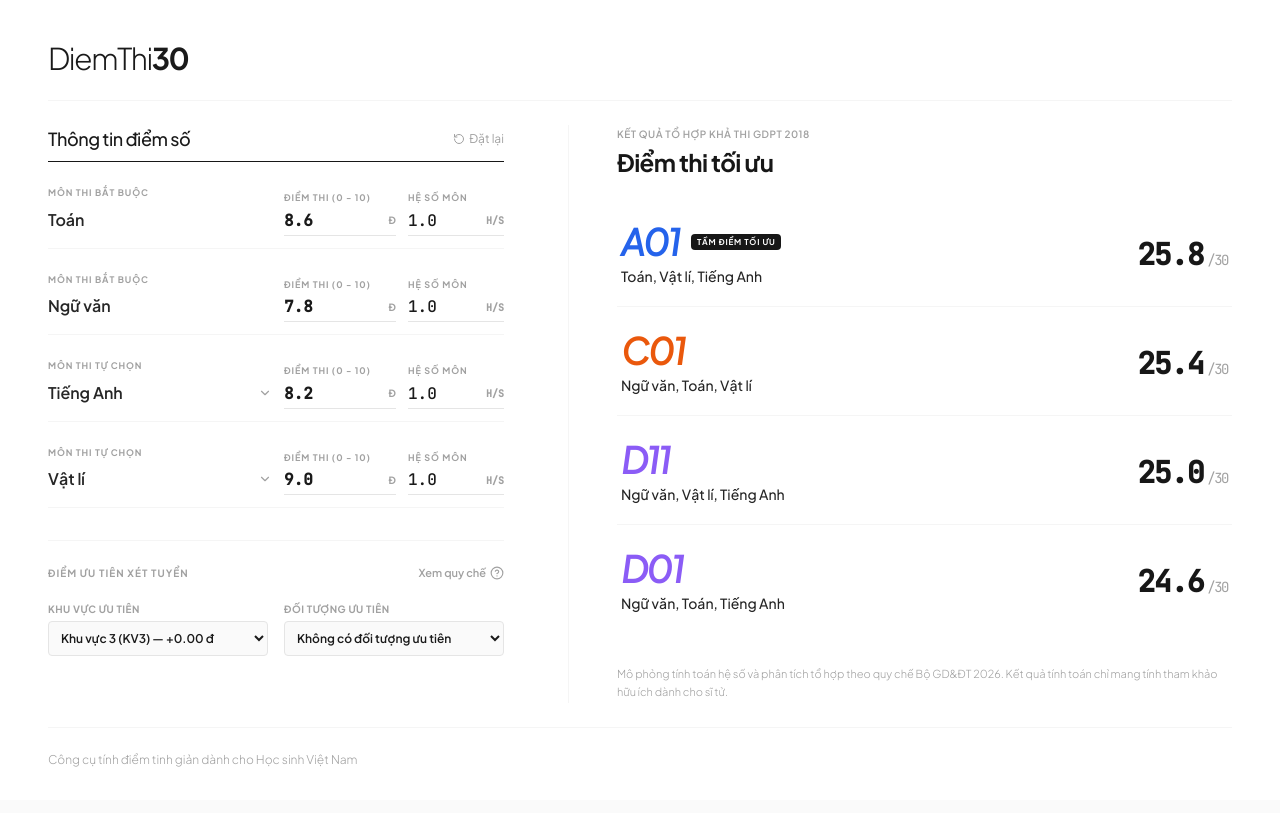
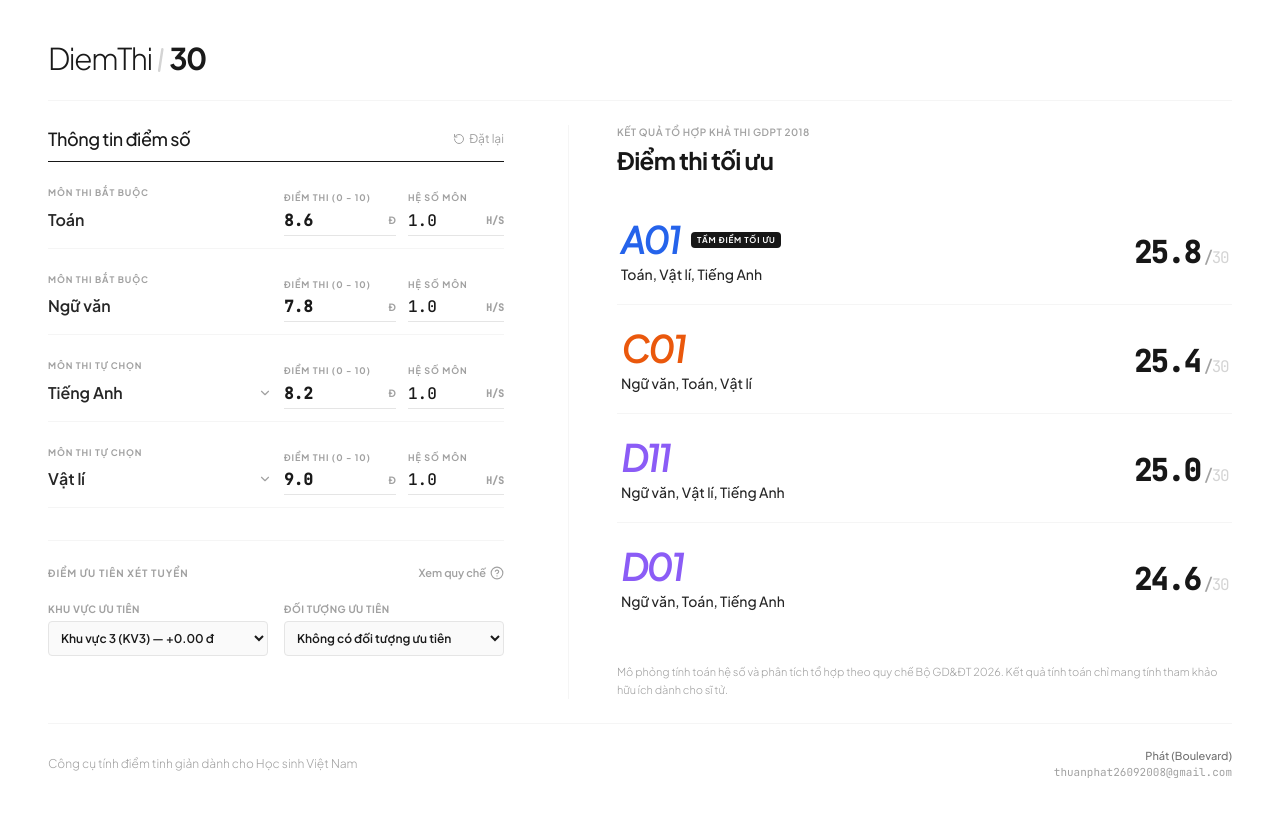
Before and after one commit to boulevardphat/Diemthi30, a React (Vite) app: page / in a window 1280 px wide. Built offline with nearby package versions, Linux system fonts and the light colour scheme.

Commit message:
Add files via upload

```diff
--- a/src/App.tsx
+++ b/src/App.tsx
@@ -426,13 +426,24 @@ export default function App() {
   }, [subjects, hasElectiveDuplicates, basePriorityPoints]);
 
   return (
-    <div id="calculator-root" className="w-full min-h-screen bg-white text-[#1A1A1A] font-sans flex flex-col justify-between px-4 md:px-12 py-8 selection:bg-neutral-900 selection:text-white">
+    <div id="calculator-root" className="w-full min-h-screen bg-white text-[#1A1A1A] font-sans flex flex-col justify-between px-4 md:px-12 py-8 selection:bg-neutral-900 selection:text-white select-none">
 
       {/* Header */}
       <header className="pt-2 pb-6 flex flex-col sm:flex-row justify-between items-baseline border-b border-neutral-100 gap-4">
         <div>
-          <h1 className="text-3xl font-light tracking-tighter">
-            DiemThi<span className="font-bold">30</span>
+          <h1 className="text-3xl font-light tracking-tighter flex items-center select-none">
+            <span>DiemThi</span>
+            <svg
+              className="h-[0.9em] w-[0.45em] mx-0.5 text-neutral-300 self-center translate-y-[0.05em]"
+              viewBox="0 0 10 20"
+              fill="none"
+              stroke="currentColor"
+              strokeWidth="1.8"
+              strokeLinecap="round"
+            >
+              <line x1="3.8" y1="18" x2="6.2" y2="2" />
+            </svg>
+            <span className="font-bold">30</span>
           </h1>
         </div>
       </header>
@@ -532,7 +543,7 @@ export default function App() {
                           onChange={(e) => handleScoreChange(sub.id, e.target.value)}
                           onBlur={() => handleScoreBlur(sub.id)}
                           placeholder="0.0"
-                          className="w-full text-left bg-transparent text-base font-bold font-mono outline-none"
+                          className="w-full text-left bg-transparent text-base font-bold font-mono outline-none select-text"
                           id={`input-score-${sub.id}`}
                         />
                         <span className="text-[10px] text-neutral-400 font-bold ml-1 uppercase">đ</span>
@@ -551,7 +562,7 @@ export default function App() {
                           onChange={(e) => handleMultiplierChange(sub.id, e.target.value)}
                           onBlur={() => handleMultiplierBlur(sub.id)}
                           placeholder="1.0"
-                          className="w-full text-left bg-transparent text-base font-medium font-mono outline-none"
+                          className="w-full text-left bg-transparent text-base font-medium font-mono outline-none select-text"
                           id={`input-multiplier-${sub.id}`}
                         />
                         <span className="text-[10px] text-neutral-400 font-bold ml-1 uppercase font-mono">h/s</span>
@@ -697,7 +708,10 @@ export default function App() {
                     <div className="text-left sm:text-right mt-3 sm:mt-0 flex sm:flex-col justify-between sm:justify-start items-start sm:items-end gap-1 relative z-10 w-full sm:w-auto">
                       <span className="text-3xl font-bold font-mono tracking-tighter text-neutral-900" id={`score-value-${index}`}>
                         {comb.finalScore.toFixed(1)}
-                        <span className="text-sm font-normal text-neutral-400 ml-1">/30</span>
+                        <span className="text-base select-none ml-1 inline-flex items-baseline">
+                          <span className="font-medium text-neutral-400">/</span>
+                          <span className="font-light text-neutral-300">30</span>
+                        </span>
                       </span>
 
                       {comb.actualPriority > 0 && (
@@ -720,9 +734,13 @@ export default function App() {
         </section>
       </main>
 
-      <footer className="border-t border-neutral-100 pt-6 flex flex-col md:flex-row justify-between items-center gap-4 text-xs text-neutral-400 font-light">
+      <footer className="border-t border-neutral-100 pt-6 flex flex-col md:flex-row justify-between items-start md:items-center gap-4 text-xs text-neutral-400 font-light">
         <div id="author-credit-text">
           <span>Công cụ tính điểm tinh giản dành cho Học sinh Việt Nam</span>
+        </div>
+        <div className="text-left md:text-right text-[11px] font-mono leading-normal text-neutral-400">
+          <span className="font-sans font-medium text-neutral-500 block">Phát (Boulevard)</span>
+          <a href="mailto:thuanphat26092008@gmail.com" className="hover:text-neutral-600 transition-colors select-text">thuanphat26092008@gmail.com</a>
         </div>
       </footer>
 
```
